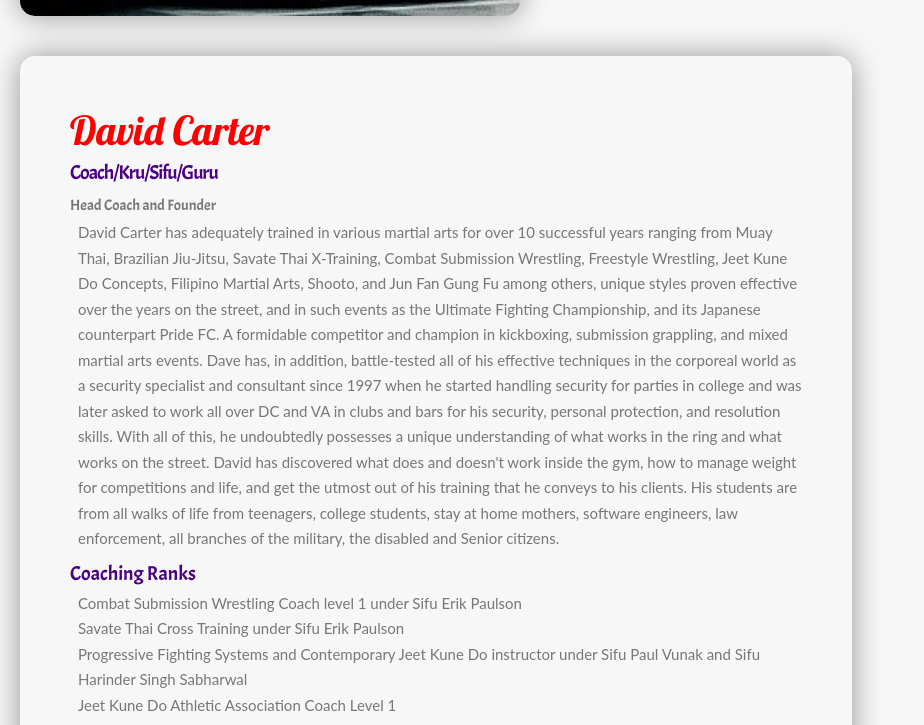
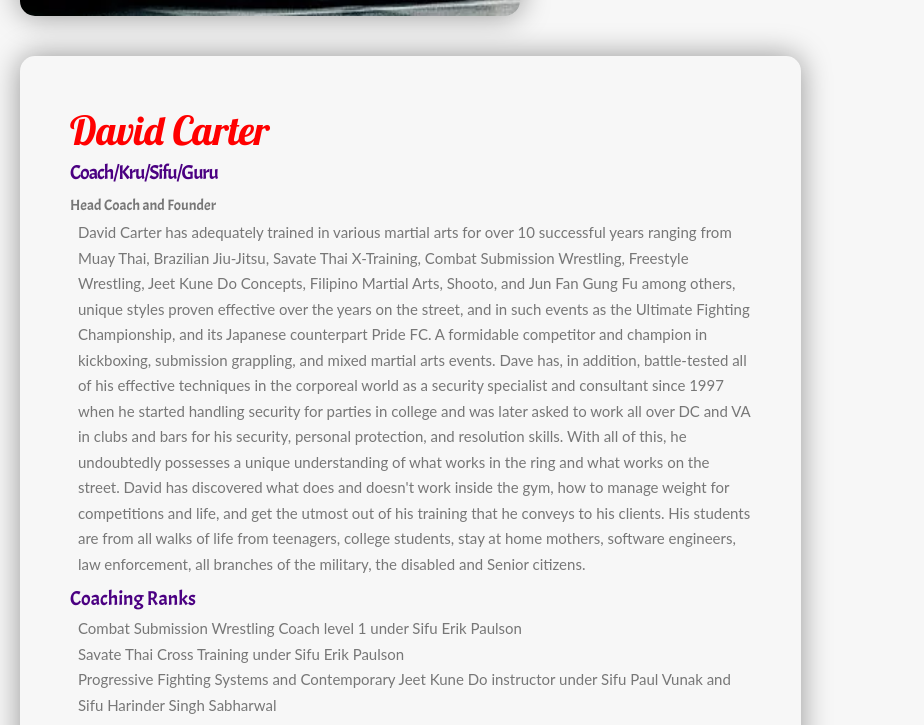
Before and after one commit to AlexNicho24/RelentlessMMA, a website: page instructors.html in a window 1280 px wide. Shown: the part 745-1470 px from the top of the page, without its empty margins (0-924 px from the left). Drawn offline with nearby package versions, Linux system fonts and the light colour scheme; files that its build step writes are made by us from their sources.

Commit message:
Add files via upload

```diff
--- a/sass/components/_bio.scss
+++ b/sass/components/_bio.scss
@@ -5,7 +5,7 @@
   padding: 5rem;
   border-radius: 1.5rem;
   box-shadow: 0 0 30px rgba(0, 0, 0, 0.4);
-  max-width: 65%;
+  max-width: 61%;
 
   &__img{
     width: 50rem;
```
Also changed, not shown: sass/components/_button.scss (line endings or trailing spaces), sass/components/_calendar.scss (line endings or trailing spaces), sass/components/_composition.scss (line endings or trailing spaces), sass/components/_form.scss (line endings or trailing spaces), sass/components/_guide.scss (line endings or trailing spaces), sass/components/_selections.scss (line endings or trailing spaces), sass/components/_socialmedia.scss (line endings or trailing spaces).
